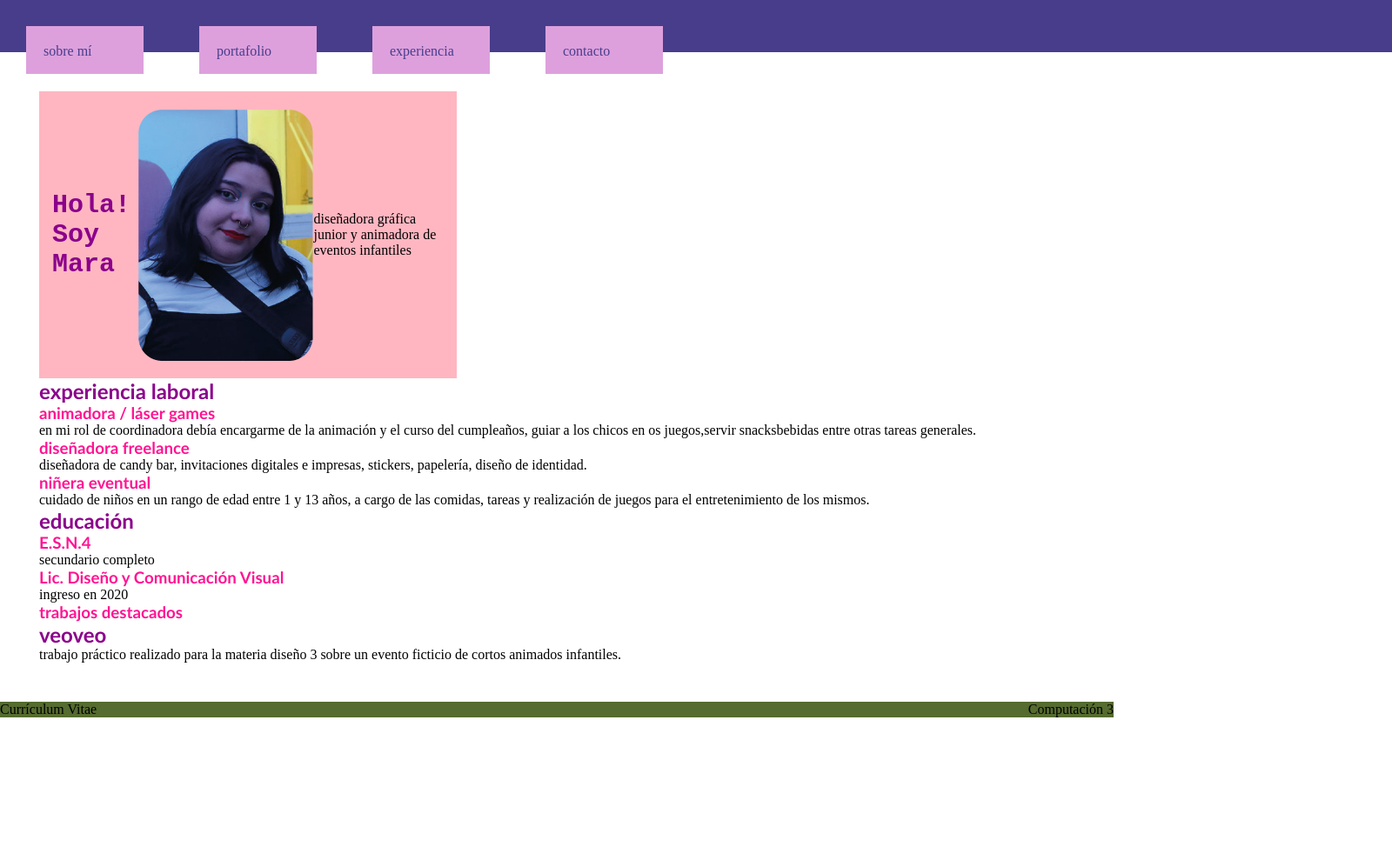
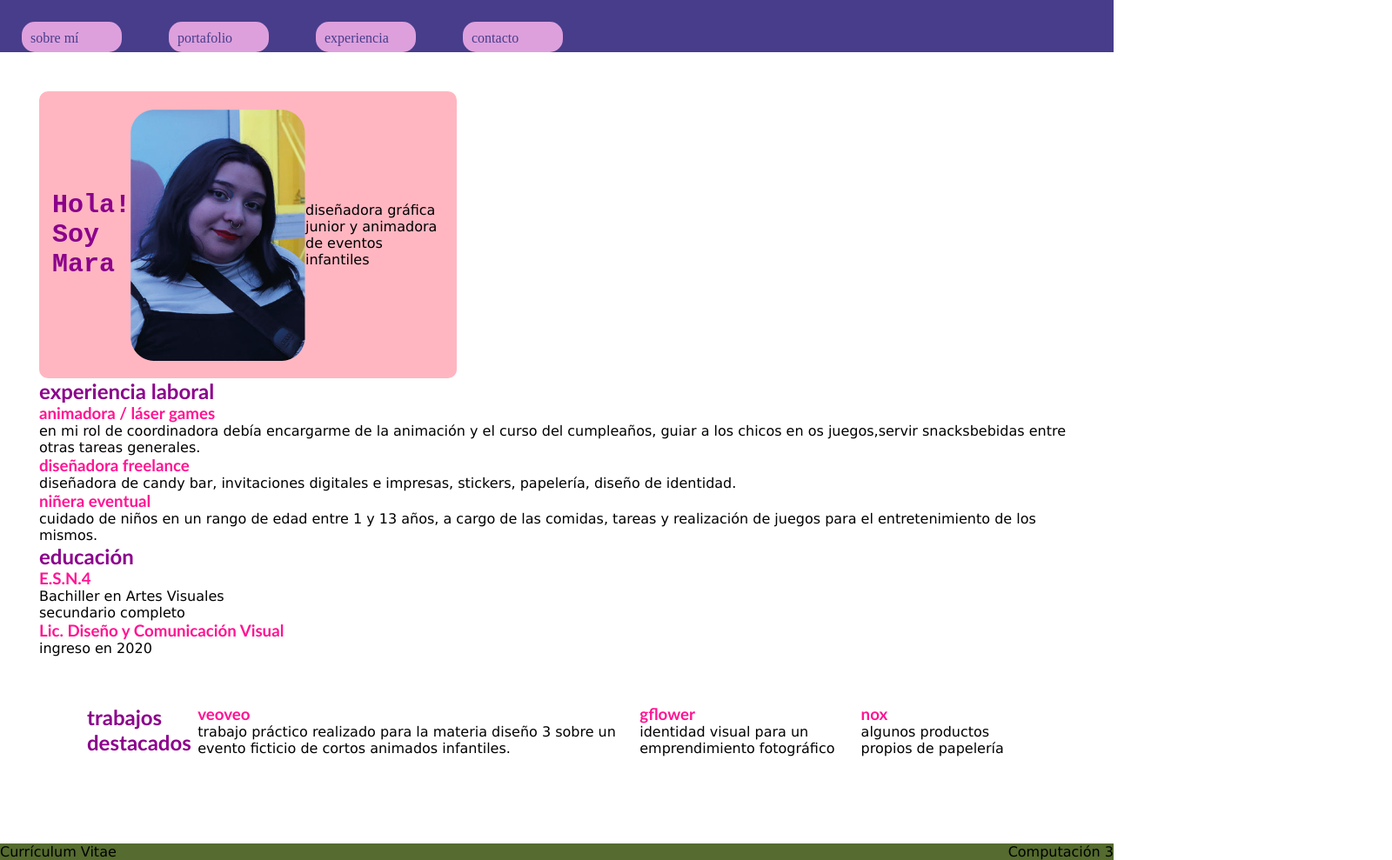
Before and after one commit to maravillalba02/villalbamara-cv, a plain HTML site: page index.html in a window 1280 px wide. Shown: the whole page at 87% size, 1600 px wide, since content can reach past the window. Before the commit the page ends 825 px from the top, so only its background shows below. Drawn offline with Linux system fonts and the light colour scheme.

Commit message:
borde redondeado

```diff
--- a/estilos.css
+++ b/estilos.css
@@ -21,9 +21,12 @@ h3 {
        color: deeppink;
 }
 
+
+p {
+font-family: 'Lucida Sans', 'Lucida Sans Regular', 'Lucida Grande', 'Lucida Sans Unicode', Geneva, Verdana, sans-serif;
+}
 #cabecera {
     background-color:darkslateblue;
-    width: 1600px;
     height: 60px;
 }
 li {
@@ -35,8 +38,9 @@ li {
     height: 15px;
     background-color:plum;
     color: darkslateblue;
-    margin: 30px;
-    padding: 20px;
+    margin: 25px;
+    padding: 10px;
+    border-radius: 15px;
 }
 li:hover {
     color: white;
@@ -59,4 +63,11 @@ display: flex;
 justify-content: space-between;
 align-items: center;
 padding:15px;
+border-radius: 10px;
 }
+
+#trabajos {
+    display: flex;
+    justify-content:space-evenly;
+    padding: 55px;
+}
--- a/index.html
+++ b/index.html
@@ -41,17 +41,26 @@
             <h2>educación</h2>
             <article>
                 <h3>E.S.N.4</h3>
-                <p>secundario completo</p>
+                    <p>Bachiller en Artes Visuales</p>
+                    <p>secundario completo</p>
                 <h3>Lic. Diseño y Comunicación Visual</h3>
-                <p>ingreso en 2020</p>
+                    <p>ingreso en 2020</p>
             </article>
         </div>
-        <section>
-            <h3>trabajos destacados</h3>
+        <section id="trabajos">
+            <h2>trabajos destacados</h2>
             <article>
-                <h2>veoveo</h2>
+                <h3>veoveo</h3>
                 <p>trabajo práctico realizado para la materia diseño 3 sobre un evento ficticio de cortos animados
                     infantiles.</p>
+            </article>
+            <article>
+                <h3>gflower</h3>
+                <p>identidad visual para un emprendimiento fotográfico</p>
+            </article>
+            <article>
+                <h3>nox</h3>
+                <p>algunos productos propios de papelería</p>
             </article>
         </section>
     </main>
```
